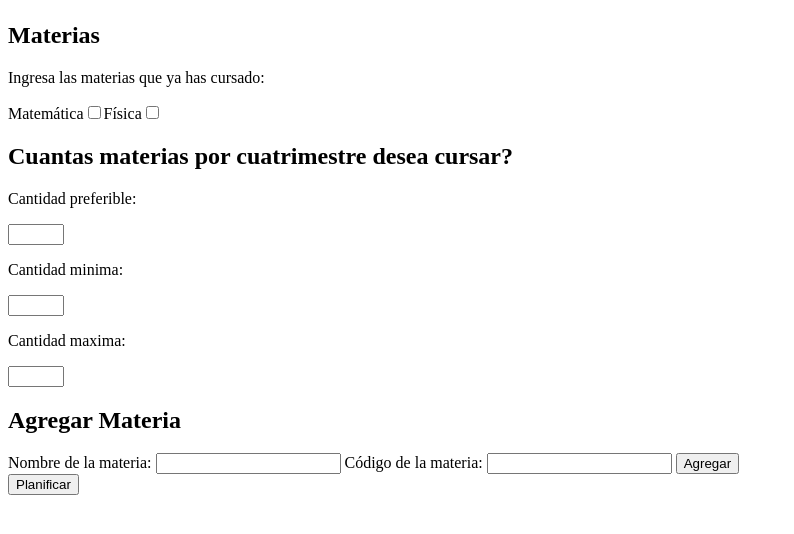
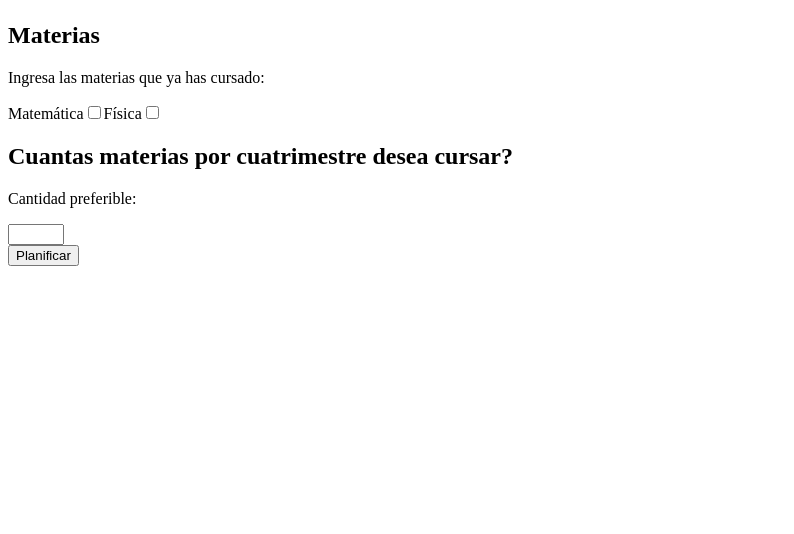
Before and after one commit to VictoriaStaltari/PCI, a Flask app: page /carrera/ingenieria_sistemas in a window 1280 px wide. Shown: the part 58-592 px from the top of the page, without its empty margins (0-794 px from the left). Run offline with Flask 3, Linux system fonts and the light colour scheme.

Commit message:
comentarios y otros

```diff
--- a/app.py
+++ b/app.py
@@ -1,4 +1,6 @@
-from flask import Flask, render_template, request
+from flask import Flask, render_template, request, json
+from clases import Carrera, Materia
+from func import priorizar_materias
 
 app = Flask(__name__)
 
@@ -9,6 +11,9 @@ def home():
 
 @app.route('/carrera/<nombre_carrera>')
 def plan_carrera(nombre_carrera):
+    nombreJSON = f'planes/{nombre_carrera}.json'
+    with open(nombreJSON, 'r') as f:
+        plan_carrera = json.load(f)
     return render_template('carrera.html', carrera=nombre_carrera)
 
 @app.route('/carrera/<nombre_carrera>/planificador')
@@ -19,6 +24,13 @@ def planificador(nombre_carrera):
     # Aquí se procesaría la lógica para planificar las materias
     # Por ejemplo, se podría llamar a una función que use las clases Carrera y Materia
 
+    # 1) Traer el plan
+    # 2) Convertirlo a diccionario y dsp a clases
+    # 3) la lista de materias aprobadas
+    # 4) materias faltantes, lista
+    # 5) ordenar la lista
+    # 6) armar los cuatrimestres
+
     cuatrimestres_organizados = []
     return render_template('planificador.html', cuatrimestres_organizados=cuatrimestres_organizados)
 
--- a/templates/carrera.html
+++ b/templates/carrera.html
@@ -18,16 +18,6 @@
             <h2>Cuantas materias por cuatrimestre desea cursar?</h2>
             <div class="materias">
                 <p>Cantidad preferible:</p><input type="number" name="materiasPorCuatrimestre" id="materiasPorCuatrimestre" min="1" max="10">
-                <p>Cantidad minima:</p><input type="number" name="materiasMinimas" id="materiasMinimas" min="1" max="10">
-                <p>Cantidad maxima:</p><input type="number" name="materiasMaximas" id="materiasMaximas" min="1" max="10">
-            </div>
-            <h2>Agregar Materia</h2>
-            <div class="materiaNueva">
-                <label for="nombreMateria">Nombre de la materia:</label>
-                <input type="text" id="nombreMateria" name="nombreMateria">
-                <label for="idMateria">Código de la materia:</label>
-                <input type="number" id="idMateria" name="idMateria">
-                <button id="agregarMateria">Agregar</button>
             </div>
             <button type="submit">Planificar</button>
         </form>
--- a/templates/index.html
+++ b/templates/index.html
@@ -22,7 +22,7 @@
     </main>
     <script>
         document.getElementById("ing_sistemas").addEventListener("click", function() {
-            window.location.href = "/carrera/ingenieria_en_sistemas";
+            window.location.href = "/carrera/ingenieria_sistemas";
         });
         document.getElementById("ing_electronica").addEventListener("click", function() {
             window.location.href = "/carrera/ingenieria_electronica";
@@ -31,7 +31,7 @@
             window.location.href = "/carrera/ingenieria_electrica";
         });
         document.getElementById("ing_computacion").addEventListener("click", function() {
-            window.location.href = "/carrera/ingenieria_en_computacion";
+            window.location.href = "/carrera/ingenieria_computacion";
         });
     </script>
 </body>
```
